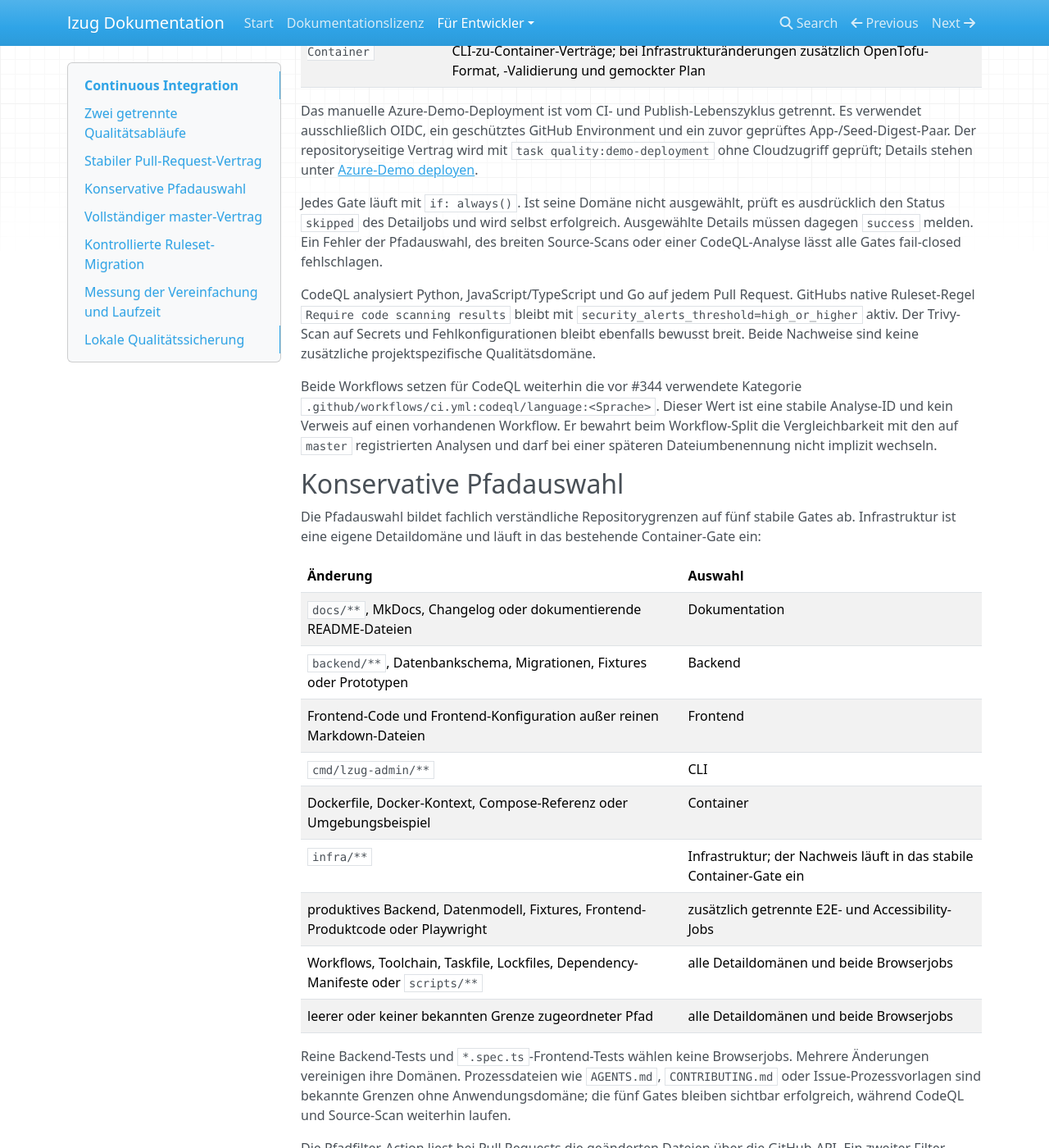
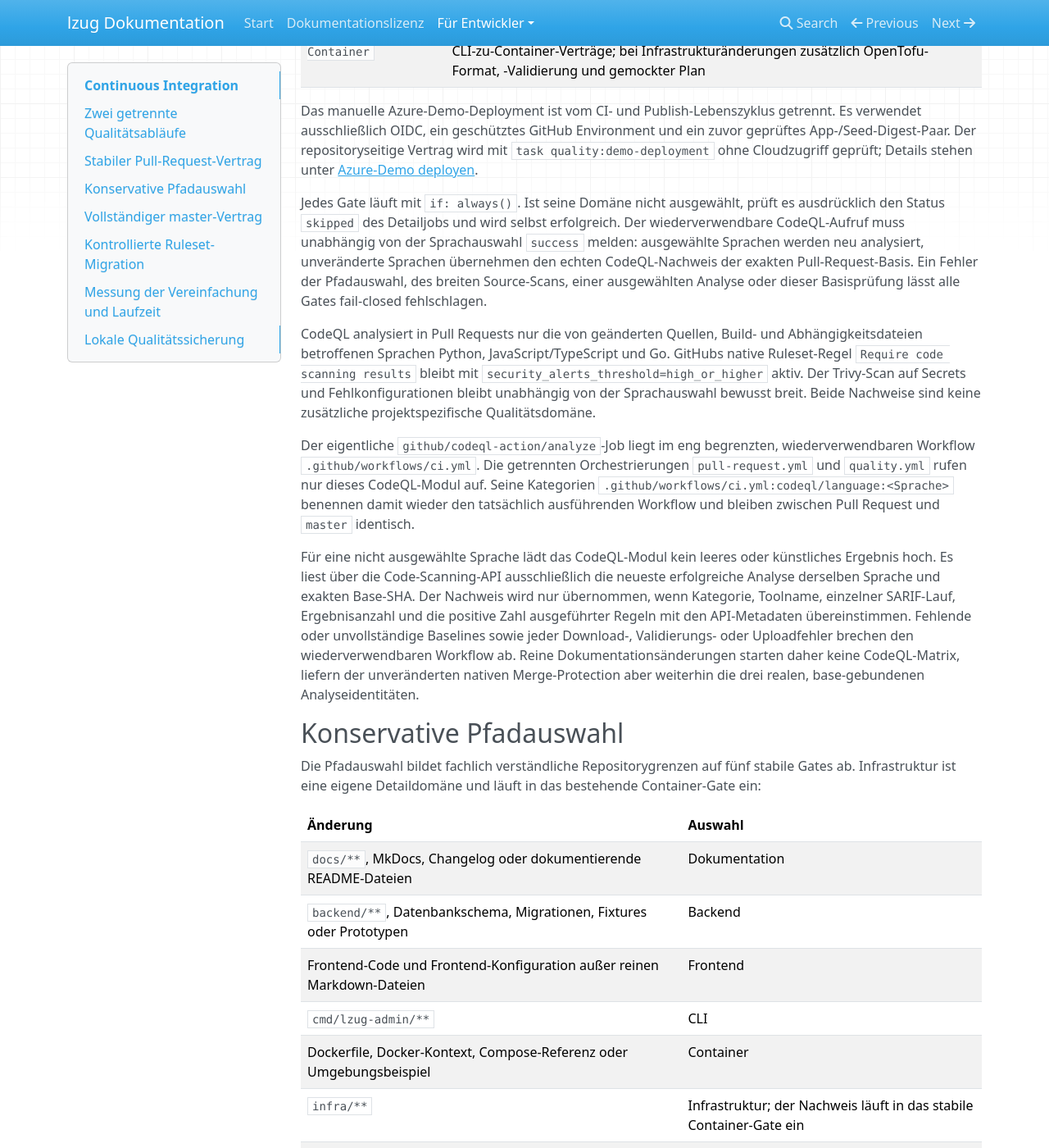
Before and after one commit to lxndrp/lzug, an MkDocs documentation site: the page built from docs/developers/continuous-integration.md, in a window 1280 px wide and 1400 px high, scrolled down 814 px. Shown: the whole window at 82% size. Built offline with MkDocs 1.6.1, drawn with Linux system fonts in a browser that asks for light colours; nearby versions of some CDN libraries; some of the changed text lies outside the part shown.

Commit message:
Pull-Request-Sicherheitsanalyse selektiv und stabil ausführen (#448)

```diff
--- a/docs/developers/continuous-integration.md
+++ b/docs/developers/continuous-integration.md
@@ -37,21 +37,38 @@ stehen unter [Azure-Demo deployen](demo-deployment.md).
 
 Jedes Gate läuft mit `if: always()`. Ist seine Domäne nicht ausgewählt, prüft
 es ausdrücklich den Status `skipped` des Detailjobs und wird selbst
-erfolgreich. Ausgewählte Details müssen dagegen `success` melden. Ein Fehler
-der Pfadauswahl, des breiten Source-Scans oder einer CodeQL-Analyse lässt alle
-Gates fail-closed fehlschlagen.
+erfolgreich. Der wiederverwendbare CodeQL-Aufruf muss unabhängig von der
+Sprachauswahl `success` melden: ausgewählte Sprachen werden neu analysiert,
+unveränderte Sprachen übernehmen den echten CodeQL-Nachweis der exakten
+Pull-Request-Basis. Ein Fehler der Pfadauswahl, des breiten Source-Scans, einer
+ausgewählten Analyse oder dieser Basisprüfung lässt alle Gates fail-closed
+fehlschlagen.
 
-CodeQL analysiert Python, JavaScript/TypeScript und Go auf jedem Pull Request.
+CodeQL analysiert in Pull Requests nur die von geänderten Quellen, Build- und
+Abhängigkeitsdateien betroffenen Sprachen Python, JavaScript/TypeScript und Go.
 GitHubs native Ruleset-Regel `Require code scanning results` bleibt mit
 `security_alerts_threshold=high_or_higher` aktiv. Der Trivy-Scan auf Secrets
-und Fehlkonfigurationen bleibt ebenfalls bewusst breit. Beide Nachweise sind
-keine zusätzliche projektspezifische Qualitätsdomäne.
+und Fehlkonfigurationen bleibt unabhängig von der Sprachauswahl bewusst breit.
+Beide Nachweise sind keine zusätzliche projektspezifische Qualitätsdomäne.
 
-Beide Workflows setzen für CodeQL weiterhin die vor #344 verwendete Kategorie
-`.github/workflows/ci.yml:codeql/language:<Sprache>`. Dieser Wert ist eine
-stabile Analyse-ID und kein Verweis auf einen vorhandenen Workflow. Er bewahrt
-beim Workflow-Split die Vergleichbarkeit mit den auf `master` registrierten
-Analysen und darf bei einer späteren Dateiumbenennung nicht implizit wechseln.
+Der eigentliche `github/codeql-action/analyze`-Job liegt im eng begrenzten,
+wiederverwendbaren Workflow `.github/workflows/ci.yml`. Die getrennten
+Orchestrierungen `pull-request.yml` und `quality.yml` rufen nur dieses
+CodeQL-Modul auf. Seine Kategorien
+`.github/workflows/ci.yml:codeql/language:<Sprache>` benennen damit wieder den
+tatsächlich ausführenden Workflow und bleiben zwischen Pull Request und
+`master` identisch.
+
+Für eine nicht ausgewählte Sprache lädt das CodeQL-Modul kein leeres oder
+künstliches Ergebnis hoch. Es liest über die Code-Scanning-API ausschließlich
+die neueste erfolgreiche Analyse derselben Sprache und exakten Base-SHA. Der
+Nachweis wird nur übernommen, wenn Kategorie, Toolname, einzelner SARIF-Lauf,
+Ergebnisanzahl und die positive Zahl ausgeführter Regeln mit den API-Metadaten
+übereinstimmen. Fehlende oder unvollständige Baselines sowie jeder Download-,
+Validierungs- oder Uploadfehler brechen den wiederverwendbaren Workflow ab.
+Reine Dokumentationsänderungen starten daher keine CodeQL-Matrix, liefern der
+unveränderten nativen Merge-Protection aber weiterhin die drei realen,
+base-gebundenen Analyseidentitäten.
 
 ## Konservative Pfadauswahl
 
@@ -74,8 +91,9 @@ bestehende Container-Gate ein:
 Reine Backend-Tests und `*.spec.ts`-Frontend-Tests wählen keine Browserjobs.
 Mehrere Änderungen vereinigen ihre Domänen. Prozessdateien wie `AGENTS.md`,
 `CONTRIBUTING.md` oder Issue-Prozessvorlagen sind bekannte Grenzen ohne
-Anwendungsdomäne; die fünf Gates bleiben sichtbar erfolgreich, während
-CodeQL und Source-Scan weiterhin laufen.
+Anwendungsdomäne; die fünf Gates bleiben sichtbar erfolgreich. Der Source-Scan
+läuft weiterhin, während CodeQL ohne betroffene Sprachdomäne keine neue Matrix
+startet und stattdessen die validierten Base-Analysen übernimmt.
 
 Die Pfadfilter-Action liest bei Pull Requests die geänderten Dateien über die
 GitHub-API. Ein zweiter Filter verwendet die `every`-Semantik, um jeden nicht
```
Also changed, not shown: docs/developers/architecture/security-baseline.md (+8 -4 lines), docs/developers/dependabot.md (+11 -11 lines), 6 other files.
